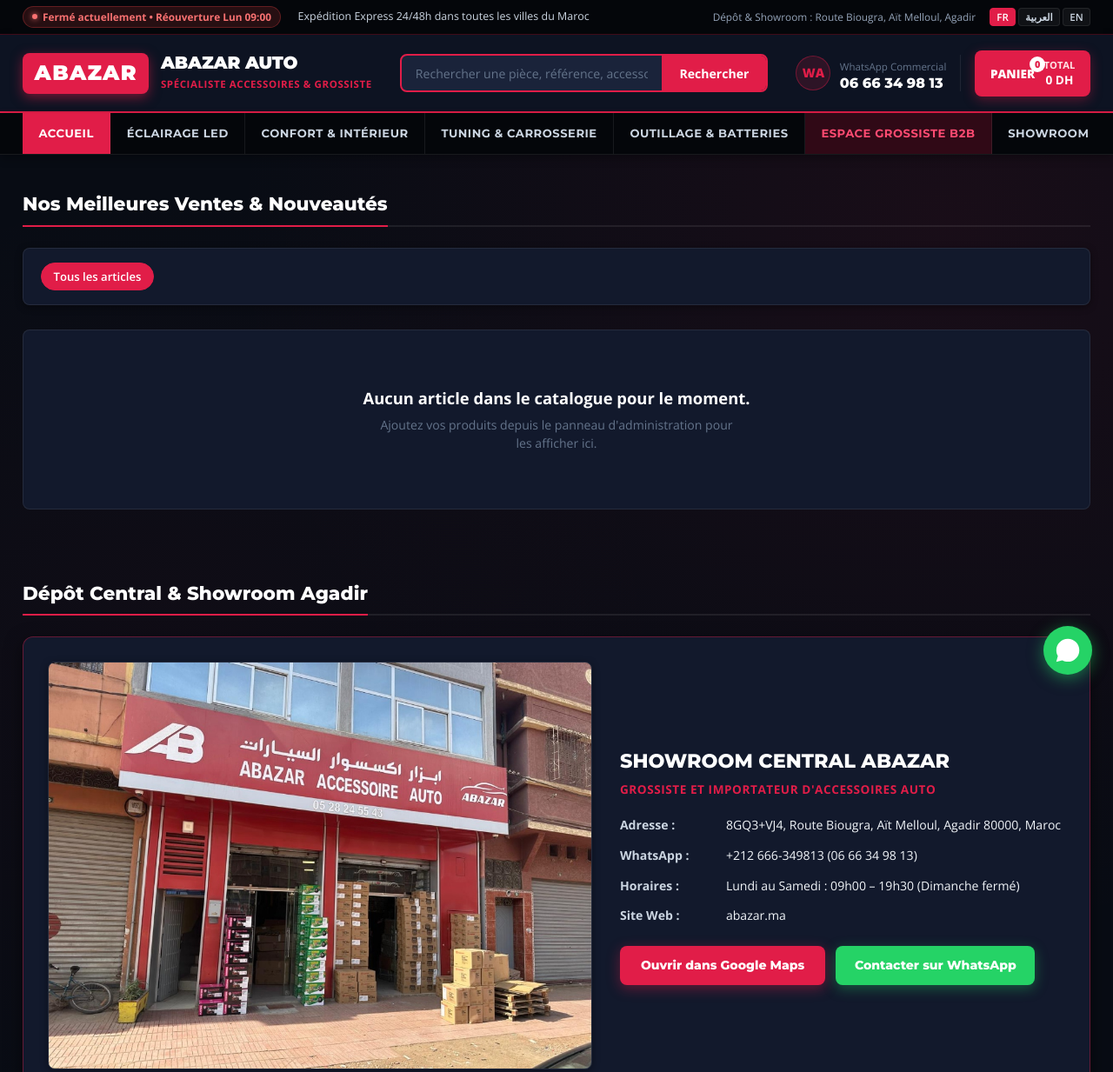
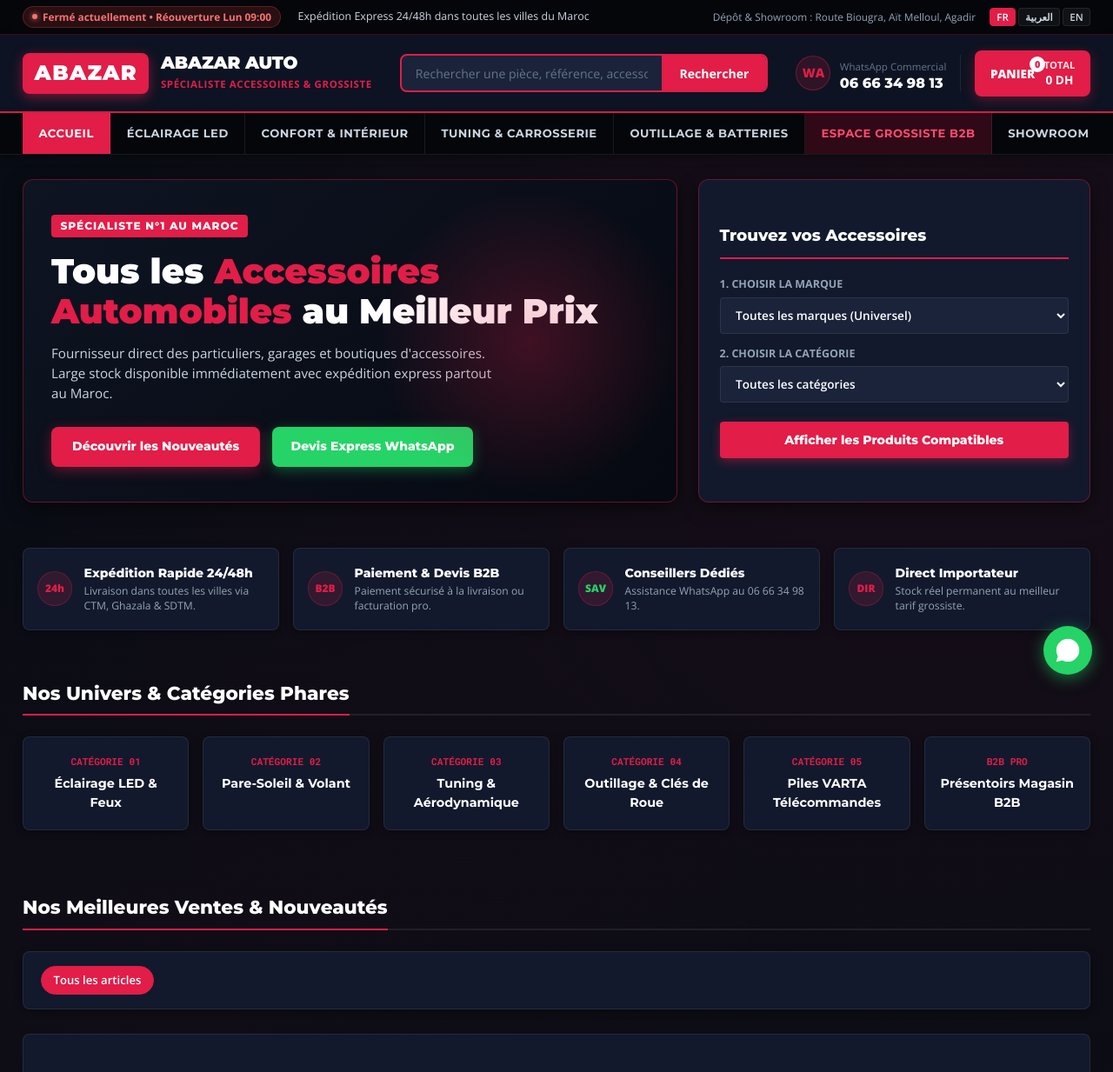
Before and after one commit to vladpieskov/abazar-auto, a website: page index.html in a window 1280 px wide. Shown: the top 1233 px of the page at 87% size. Drawn offline with nearby package versions, Linux system fonts and the light colour scheme; no server answers.

Commit message:
revert: restore hero and category sections in index.html

```diff
--- a/index.html
+++ b/index.html
@@ -334,7 +334,143 @@
     </div>
   </nav>
 
+  <!-- 4. HERO BANNER & VEHICLE SEARCH WIDGET -->
+  <section class="hero-banner-section" id="hero">
+    <div class="container hero-banner-grid">
+      <!-- Promo Banner -->
+      <div class="hero-promo-card">
+        <span class="hero-promo-tag">Spécialiste N°1 au Maroc</span>
+        <h2 class="hero-promo-title">
+          Tous les <span>Accessoires Automobiles</span> au Meilleur Prix
+        </h2>
+        <p class="hero-promo-desc">
+          Fournisseur direct des particuliers, garages et boutiques d'accessoires. Large stock disponible immédiatement avec expédition express partout au Maroc.
+        </p>
+        <div class="hero-promo-actions">
+          <a href="#catalog" class="btn-hero-cta">
+            Découvrir les Nouveautés
+          </a>
+          <a href="https://api.whatsapp.com/send/?phone=212666349813&text=Bonjour+ABAZAR%2C+je+souhaite+demander+un+devis&type=phone_number&app_absent=0" target="_blank" class="btn-hero-wa">
+            Devis Express WhatsApp
+          </a>
+        </div>
+      </div>
 
+      <!-- Vehicle Finder Widget -->
+      <div class="vehicle-selector-card">
+        <div class="vehicle-card-head">
+          <h3>Trouvez vos Accessoires</h3>
+        </div>
+
+        <div class="vehicle-form-group">
+          <label>1. Choisir la Marque</label>
+          <select class="vehicle-select-input" id="vehicleMake" onchange="updateVehicleModels()">
+            <option value="all">Toutes les marques (Universel)</option>
+            <option value="dacia">Dacia</option>
+            <option value="renault">Renault</option>
+            <option value="peugeot">Peugeot</option>
+            <option value="volkswagen">Volkswagen</option>
+            <option value="toyota">Toyota</option>
+            <option value="hyundai">Hyundai</option>
+            <option value="mercedes">Mercedes-Benz</option>
+          </select>
+        </div>
+
+        <div class="vehicle-form-group">
+          <label>2. Choisir la Catégorie</label>
+          <select class="vehicle-select-input" id="vehicleCategory">
+            <option value="all">Toutes les catégories</option>
+            <option value="lighting">Éclairage LED & Optiques</option>
+            <option value="interior">Confort Intérieur & Housses</option>
+            <option value="styling">Tuning & Carrosserie</option>
+            <option value="tools">Outillage & Batteries</option>
+          </select>
+        </div>
+
+        <button class="btn-search-vehicle" onclick="filterByVehicle()">
+          Afficher les Produits Compatibles
+        </button>
+      </div>
+    </div>
+  </section>
+
+  <!-- 5. BLOCK REASSURANCE (NO EMOJIS) -->
+  <section class="reassurance-section">
+    <div class="container reassurance-grid">
+      <div class="reassurance-block">
+        <div class="reassurance-icon">24h</div>
+        <div class="reassurance-text">
+          <h4>Expédition Rapide 24/48h</h4>
+          <p>Livraison dans toutes les villes via CTM, Ghazala & SDTM.</p>
+        </div>
+      </div>
+
+      <div class="reassurance-block">
+        <div class="reassurance-icon" style="color: var(--primary-red);">B2B</div>
+        <div class="reassurance-text">
+          <h4>Paiement & Devis B2B</h4>
+          <p>Paiement sécurisé à la livraison ou facturation pro.</p>
+        </div>
+      </div>
+
+      <div class="reassurance-block">
+        <div class="reassurance-icon" style="color: var(--whatsapp-green);">SAV</div>
+        <div class="reassurance-text">
+          <h4>Conseillers Dédiés</h4>
+          <p>Assistance WhatsApp au 06 66 34 98 13.</p>
+        </div>
+      </div>
+
+      <div class="reassurance-block">
+        <div class="reassurance-icon" style="color: var(--primary-red);">DIR</div>
+        <div class="reassurance-text">
+          <h4>Direct Importateur</h4>
+          <p>Stock réel permanent au meilleur tarif grossiste.</p>
+        </div>
+      </div>
+    </div>
+  </section>
+
+  <!-- 6. CATEGORY TILES (NO EMOJIS) -->
+  <section class="category-tiles-section">
+    <div class="container">
+      <div class="section-title-box">
+        <h2>Nos Univers & Catégories Phares</h2>
+      </div>
+
+      <div class="cat-tiles-grid">
+        <div class="cat-tile-card" onclick="filterCat('lighting')">
+          <div class="cat-tile-tag">Catégorie 01</div>
+          <div class="cat-tile-title">Éclairage LED & Feux</div>
+        </div>
+
+        <div class="cat-tile-card" onclick="filterCat('interior')">
+          <div class="cat-tile-tag">Catégorie 02</div>
+          <div class="cat-tile-title">Pare-Soleil & Volant</div>
+        </div>
+
+        <div class="cat-tile-card" onclick="filterCat('styling')">
+          <div class="cat-tile-tag">Catégorie 03</div>
+          <div class="cat-tile-title">Tuning & Aérodynamique</div>
+        </div>
+
+        <div class="cat-tile-card" onclick="filterCat('tools')">
+          <div class="cat-tile-tag">Catégorie 04</div>
+          <div class="cat-tile-title">Outillage & Clés de Roue</div>
+        </div>
+
+        <div class="cat-tile-card" onclick="filterCat('tools')">
+          <div class="cat-tile-tag">Catégorie 05</div>
+          <div class="cat-tile-title">Piles VARTA Télécommandes</div>
+        </div>
+
+        <div class="cat-tile-card" onclick="filterCat('bulk')">
+          <div class="cat-tile-tag">B2B Pro</div>
+          <div class="cat-tile-title">Présentoirs Magasin B2B</div>
+        </div>
+      </div>
+    </div>
+  </section>
 
   <!-- 7. PRODUCT CATALOG (NO EMOJIS) -->
   <section class="catalog-section" id="catalog">
```
